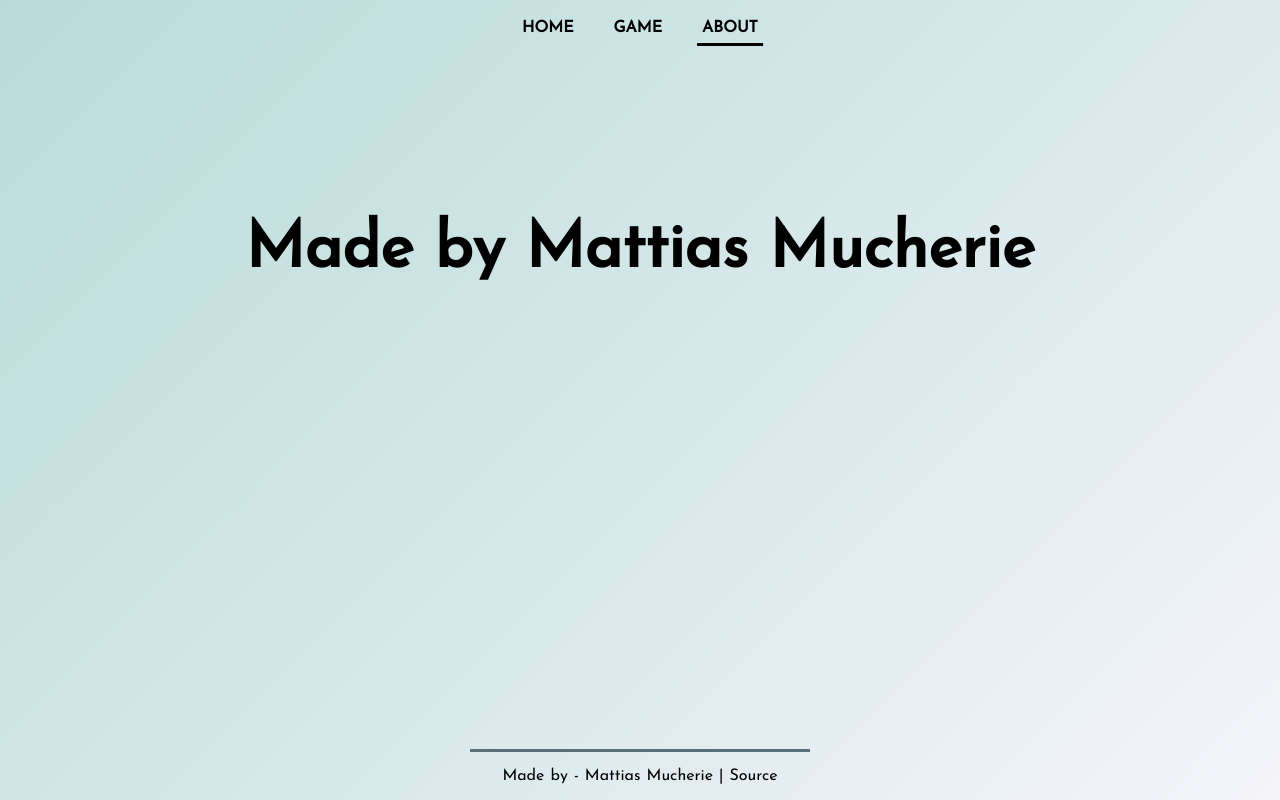
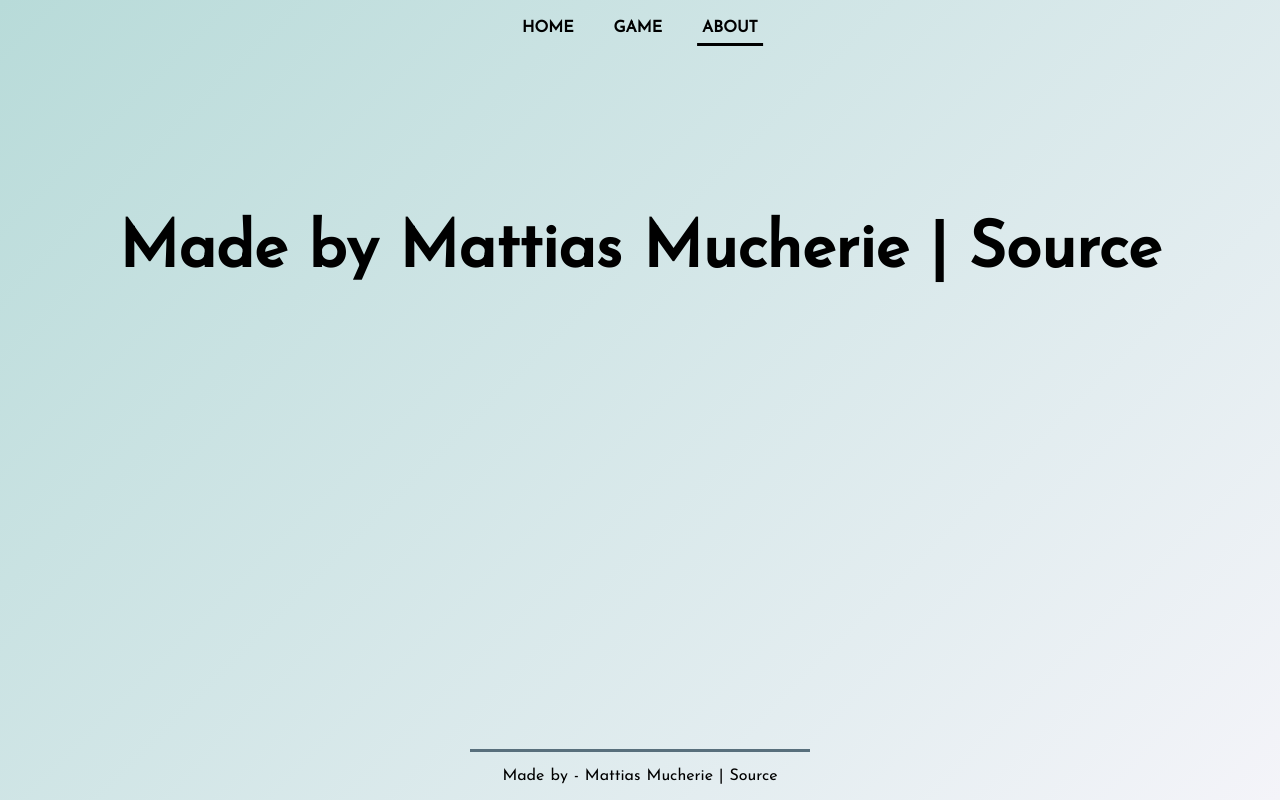
Before and after one commit to mattiasmucherie/townratingSPA, a Vue app: page /about in a window 1280 px wide. Built offline with nearby package versions, Linux system fonts and the light colour scheme.

Commit message:
Update SVG

```diff
--- a/src/components/BarChart.vue
+++ b/src/components/BarChart.vue
@@ -6,7 +6,7 @@
       xmlns:xlink="http://www.w3.org/1999/xlink"
       class="chart"
       width="200"
-      height="80"
+      height="90"
       aria-labelledby="title"
       role="img"
     >
@@ -33,6 +33,12 @@
           ></animate>
         </rect>
         <text x="0" y="42.5" dy="0.5em">{{positive}} Inte Håla</text>
+      </g>
+      <g class="bar">
+        <rect x="-7" width="20" height="2" y="60" rx="2"></rect>
+      </g>
+      <g class="bar">
+        <text x="0" y="75" dy="0.5em">{{negative+positive}} Total</text>
       </g>
     </svg>
   </figure>
--- a/src/views/About.vue
+++ b/src/views/About.vue
@@ -2,7 +2,12 @@
   <div class="container">
     <h1>
       Made by
-      <a href="https://github.com/mattiasmucherie" target="_blank">Mattias Mucherie</a>
+      <a href="https://github.com/mattiasmucherie" target="_blank">Mattias Mucherie</a> |
+      <a
+        href="http://github.com/mattiasmucherie/townratingSPA"
+        target="_blank"
+        rel="noopener noreferrer"
+      >Source</a>
     </h1>
   </div>
 </template>
```
